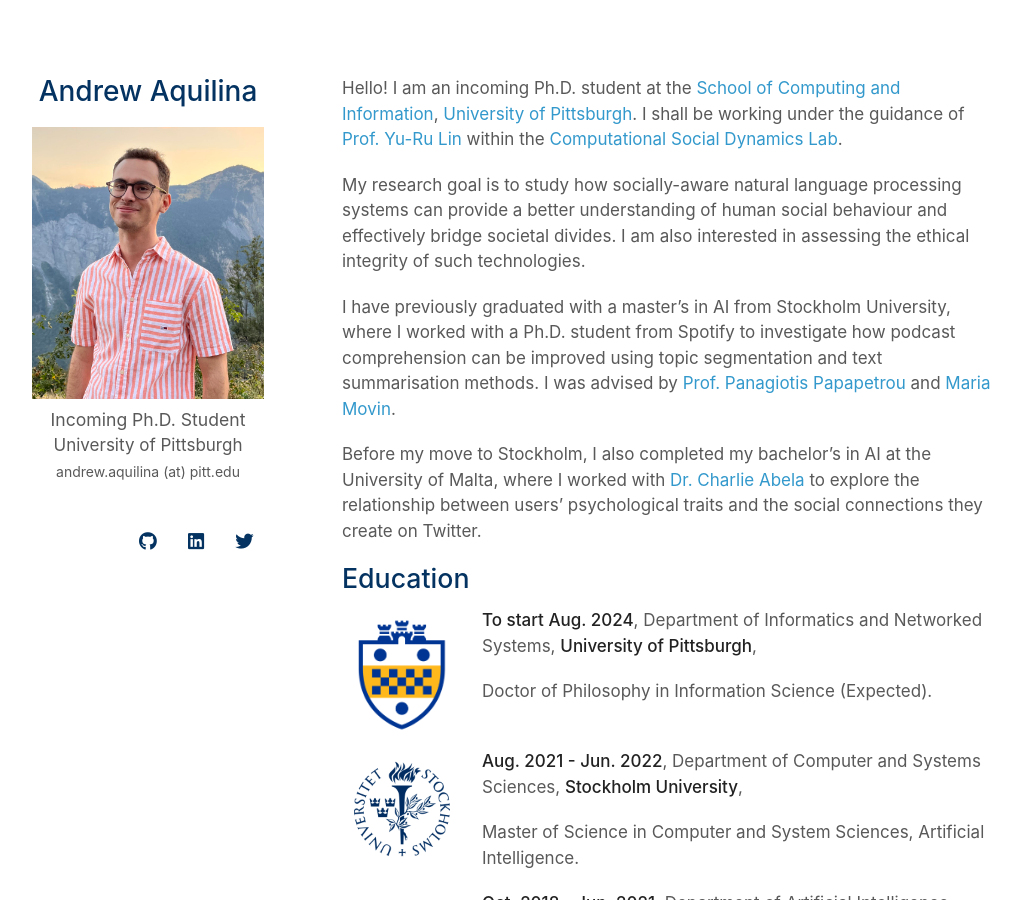
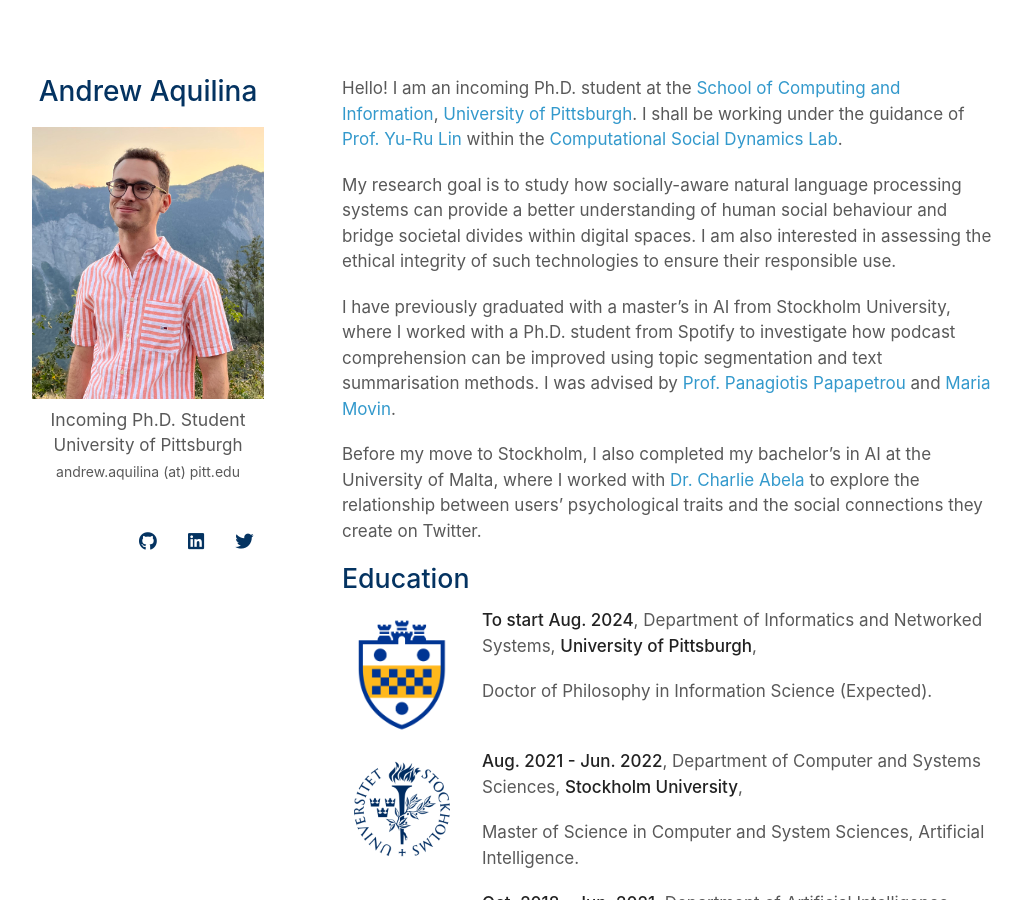
Before and after one commit to andaqu/andaqu.github.io, a Jekyll site: the page built from index.md, in a window 1280 px wide and 900 px high. Shown: the whole window, without its empty margins (128-1150 px from the left). Built offline with Jekyll 4.4.1, drawn with Linux system fonts in a browser that asks for light colours; nearby versions of some CDN libraries; a style sheet for code colours, icons or effects is not loaded.

Commit message:
Update index.md

```diff
--- a/index.md
+++ b/index.md
@@ -4,7 +4,7 @@
 
 Hello! I am an incoming Ph.D. student at the [School of Computing and Information](https://www.sci.pitt.edu/), [University of Pittsburgh](https://pitt.edu/). I shall be working under the guidance of [Prof. Yu-Ru Lin](http://www.yurulin.com/) within the [Computational Social Dynamics Lab](https://picsolab.github.io/).
 
-My research goal is to study how socially-aware natural language processing systems can provide a better understanding of human social behaviour and effectively bridge societal divides. I am also interested in assessing the ethical integrity of such technologies.
+My research goal is to study how socially-aware natural language processing systems can provide a better understanding of human social behaviour and bridge societal divides within digital spaces. I am also interested in assessing the ethical integrity of such technologies to ensure their responsible use.
 
 I have previously graduated with a master’s in AI from Stockholm University, where I worked with a Ph.D. student from Spotify to investigate how podcast comprehension can be improved using topic segmentation and text summarisation methods. I was advised by [Prof. Panagiotis Papapetrou](https://papapetrou.blogs.dsv.su.se/) and [Maria Movin](https://www.linkedin.com/in/mariamovin).
 
```
